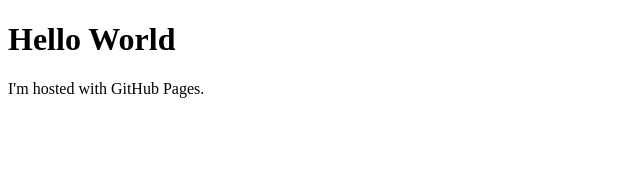
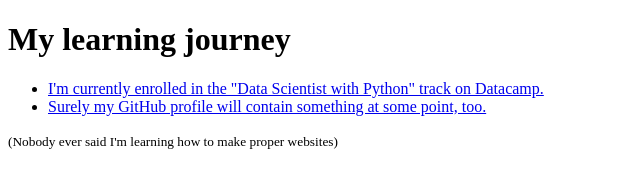
Before and after one commit to AlexanderClausen/AlexanderClausen.github.io, a plain HTML site: page index.html in a window 1280 px wide. Shown: the whole page, without its empty margins (0-640 px from the left). Drawn offline with Linux system fonts and the light colour scheme.

Commit message:
Added first content (still though: Hello world!)

```diff
--- a/index.html
+++ b/index.html
@@ -1,7 +1,11 @@
 <!DOCTYPE html>
 <html>
 <body>
-<h1>Hello World</h1>
-<p>I'm hosted with GitHub Pages.</p>
+<h1>My learning journey</h1>
+    <ul>
+        <li><a href="https://www.datacamp.com/profile/AlexanderClausen">I'm currently enrolled in the "Data Scientist with Python" track on Datacamp.</a></li>
+        <li><a href="https://github.com/AlexanderClausen">Surely my GitHub profile will contain something at some point, too.</a></li>
+    </ul>
+<p><small>(Nobody ever said I'm learning how to make proper websites)</small></p>
 </body>
 </html>
```
